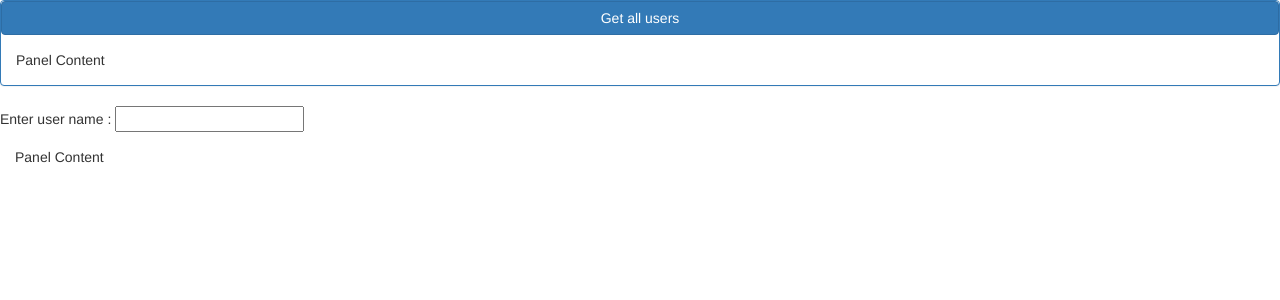
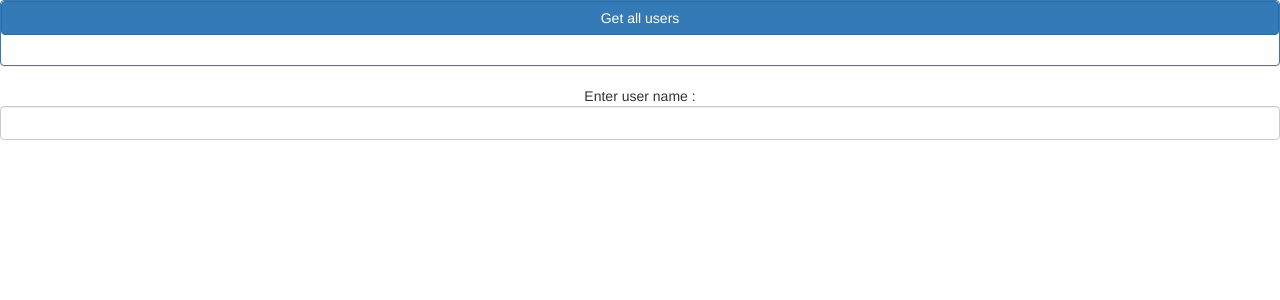
Before and after one commit to kouchakyazdi/Chat-mongodb, a PHP site: page /search.html in a window 1280 px wide. Shown: the top 300 px of the page. Run offline with PHP 8.4, Linux system fonts and the light colour scheme; data that the repository does not hold is empty; some libraries are stand-ins or nearby versions.

Commit message:
Search implementation 1.1

```diff
--- /dev/null
+++ b/addFriend.php
@@ -0,0 +1,4 @@
+<?php
+session_start()
+
+?>
--- a/search.html
+++ b/search.html
@@ -4,6 +4,8 @@
     <meta charset="UTF-8">
     <title>Search</title>
     <link rel="stylesheet" href="http://maxcdn.bootstrapcdn.com/bootstrap/3.3.6/css/bootstrap.min.css">
+    <script type="text/javascript" src="jquery.min.js"></script>
+    <meta name="viewport" content="width=device-width, initial-scale=1">
 </head>
 <body>
 <script>
@@ -35,17 +37,23 @@
         xmlhttp.setRequestHeader('Content-Type', 'application/x-www-form-urlencoded');
         xmlhttp.send("query="+escape(str));
     }
+    function addFriend() {
+        $.get("addFriend.php");
+        return false;
+    }
+    $('#findUserPanel').click(addFriend());
 </script>
 
     </div>
 <div class="panel panel-primary">
     <button type="button" class="btn btn-primary btn-block" onclick="getAllUser()">Get all users</button>
-    <div id="allUserPanel" class="panel-body">Panel Content</div>
+    <div id="allUserPanel" class="panel-body"></div>
 </div>
-<form>
+<form style="text-align: center">
     Enter user name :
-    <input type="text" onkeyup="showUser(this.value)">
-    <div id="findUserPanel" class="panel-body">Panel Content</div>
+    <input type="text" class="form-control" onkeyup="showUser(this.value)">
+    <div id="findUserPanel" class="panel-body"></div>
 </form>
 </body>
+
 </html>
```
Also changed, not shown: findUser.php (+9 -9 lines).
